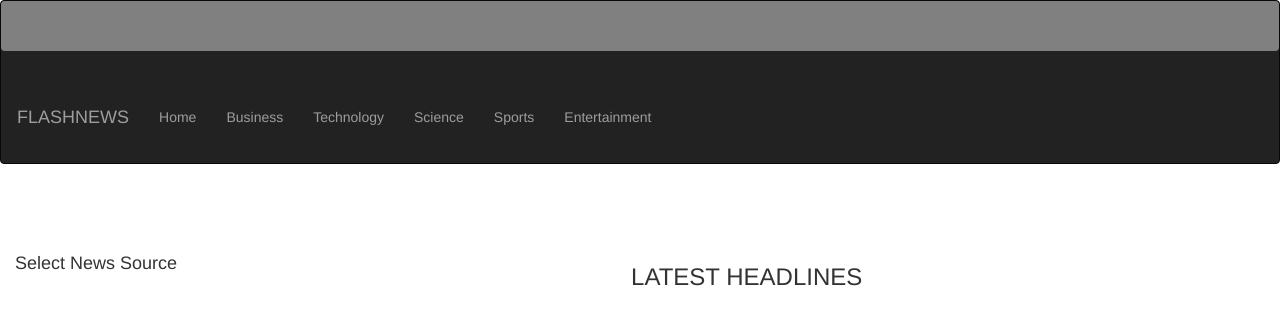
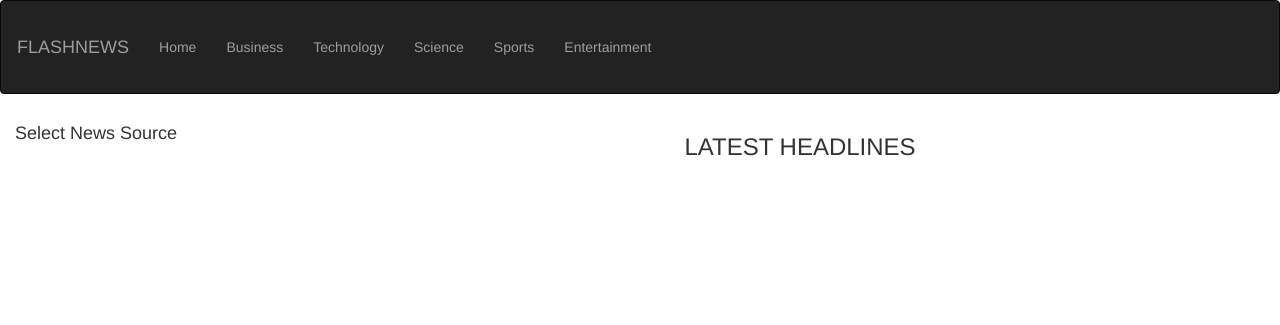
Before and after one commit to Kabu1/flashnews, a Flask app: template app/templates/index.html in a window 1280 px wide. Shown: the top 325 px of the page. Run offline with Flask 2, Linux system fonts and the light colour scheme; the template is opened without the code that fills it, so the values that code supplies are empty; some libraries are stand-ins or nearby versions.

Commit message:
edit index

```diff
--- a/app/templates/index.html
+++ b/app/templates/index.html
@@ -1,13 +1,14 @@
-{% extends 'base.html'%} {% block content %} {% block styles%} {{ super() }}
-<link rel="stylesheet" href="{{url_for('static',filename='css/index.css')}}"> {% endblock %}
-<br>
-<br>
-<br>
+{% extends 'base.html'%} {% block content %}
+{% block styles%}
+    {{ super() }}
+    <link rel="stylesheet" href="{{url_for('static',filename='css/index.css')}}">
+{% endblock %}
+<!-- Content block -->
 
 <div class="main">
   <div class="container-fluid">
       <div class="row">
-          <div class="col-md-2">
+            <div class="col-xs-3 col-sm-3 col-md-3 col-lg-3">
               <div class="card-column">
                   <div class="card-header">
                       <h4>Select News Source</h4>
@@ -23,8 +24,8 @@
                   </div>
               </div>
           </div>
-          <div class="col-md-10">
-              <h3 align ='center'>LATEST HEADLINES</h3>
+          <div class="col-xs-9 col-sm-9 col-md-9 col-lg-9">
+            <h3 align ='center'>LATEST HEADLINES</h3>
               <div class="container">
                   <div class="card-columns">
                       {% for headlines in headlines %}
--- a/app/templates/navbar.html
+++ b/app/templates/navbar.html
@@ -1,5 +1,4 @@
 <div class="navbar navbar-inverse" role="navigation">
-  <nav class="navbar navbar-light" style="background-color: grey;"></nav>
 
     <nav class="navbar navbar-expand-lg navbar-dark bg- fixed-top">
     <h3> <a class="navbar-brand" href="/">FLASHNEWS</a></h3>
```
